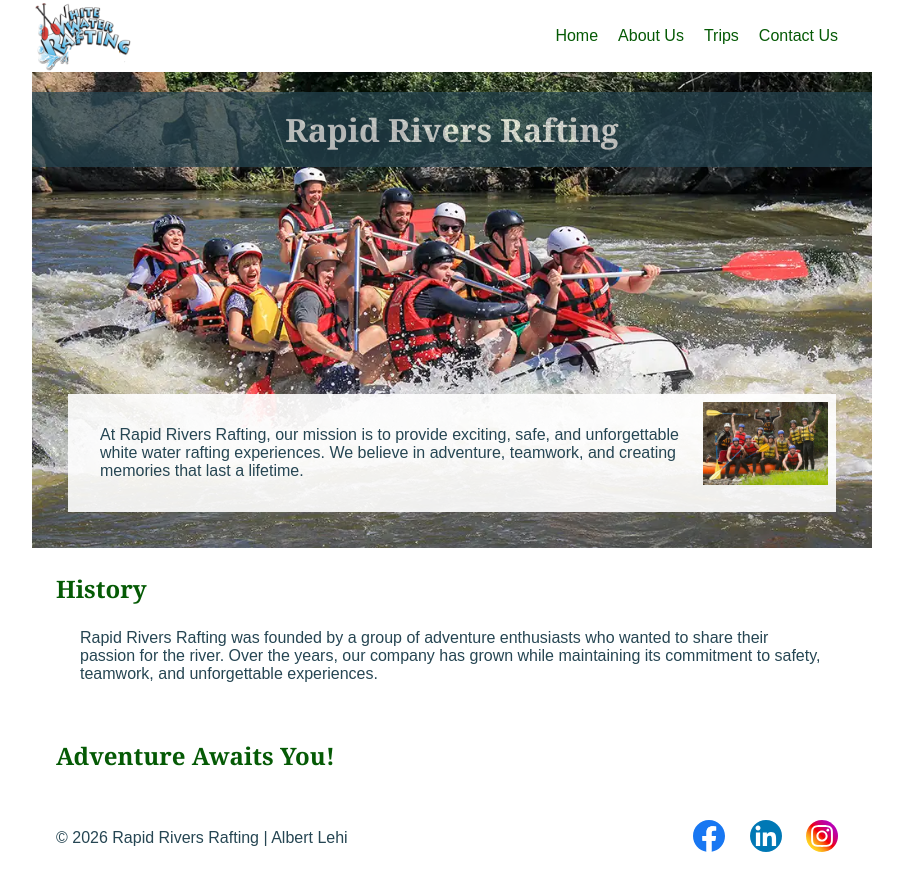
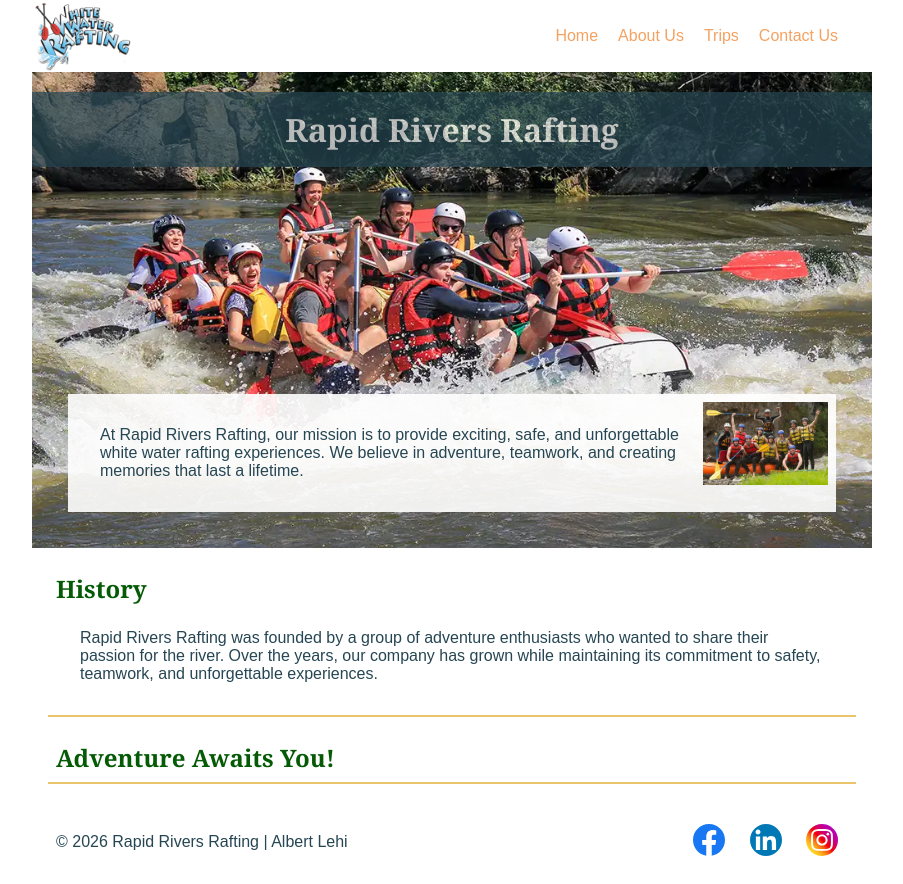
Before and after one commit to Talk2MeIA/wdd130, a plain HTML site: page wwr/about.html in a window 1280 px wide. Shown: the whole page, without its empty margins (188-1091 px from the left). Drawn offline with Linux system fonts and the light colour scheme.

Commit message:
Add bottom border to sections

```diff
--- a/wwr/styles/rafting.css
+++ b/wwr/styles/rafting.css
@@ -49,7 +49,7 @@ nav ul {
 
 nav a {
     text-decoration: none;
-    color: var(--primary-color);
+    color: var(--secondary-color);
     padding: 10px;
 }
 
@@ -67,6 +67,11 @@ section,
 article {
     margin: 16px;
     padding: 8px;
+}
+
+/* Sections */
+section {
+    border-bottom: 2px solid var(--accent2-color);
 }
 
 /* Hero */
```
